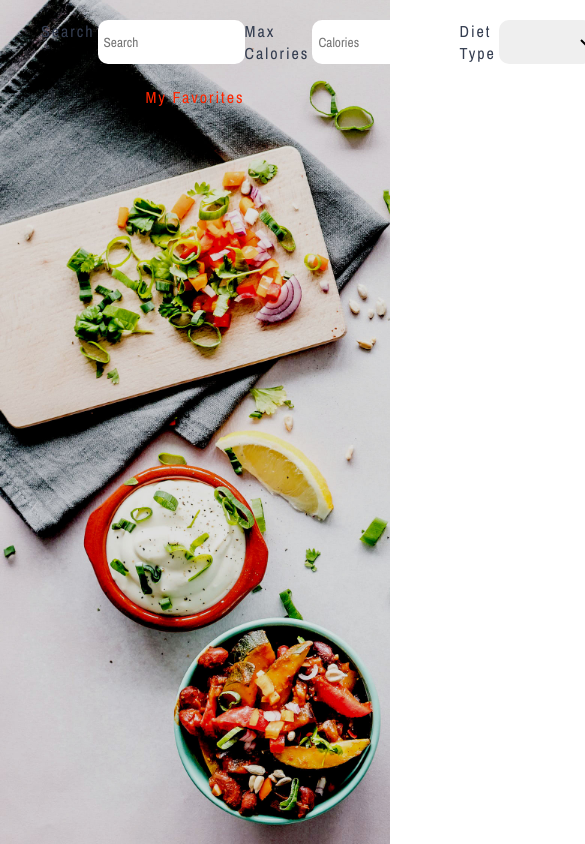
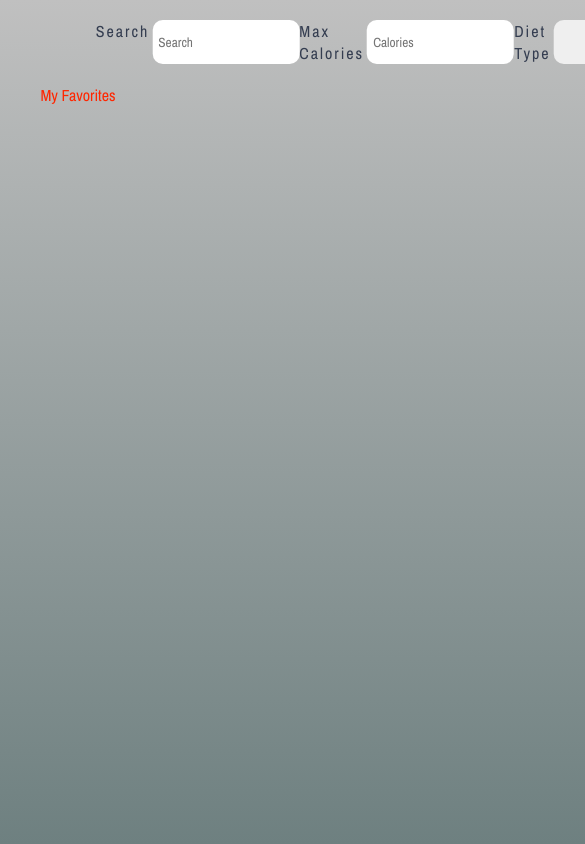
Before and after one commit to emilyBiegas/AngularGroupProject, an Angular app: page /search-criteria in a window 390 px wide. Shown: the top 844 px of the page, 585 px wide, since content can reach past the window. Built offline with nearby package versions, Linux system fonts and the light colour scheme.

Commit message:
Mobile Styling

```diff
--- a/src/app/search-criteria/search-criteria.component.css
+++ b/src/app/search-criteria/search-criteria.component.css
@@ -1,3 +1,90 @@
+/* .mStyling {
+  height: 400px;
+  width: 700px;
+} */
+
+.bod {
+  height: 100vh;
+  width: 100vh;
+  background-image: linear-gradient(
+    to bottom,
+    rgba(192, 192, 192, 1),
+    rgb(110, 128, 128)
+  );
+  background-repeat: no-repeat;
+}
+.noBg {
+  background-image: none;
+}
+#fav {
+  position: absolute;
+  top: 10vh;
+  left: 20%;
+  transform: translate(-50%);
+  color: rgb(255, 38, 0);
+}
+
+#fav:hover {
+  color: coral;
+}
+
+input {
+  box-shadow: none;
+  border: none;
+  border-radius: 10px;
+  padding: 4px 6px;
+}
+
+button {
+  padding: 4px 6px;
+  border-radius: 10px;
+  border: none;
+  padding: 4px 6px;
+}
+input {
+  width: 20vh;
+  border-radius: 10px;
+  padding: 4px, 6px;
+}
+#diet-type {
+  padding: 4px 6px;
+  border-radius: 10px;
+  border: none;
+  padding: 4px, 6px;
+}
+.form {
+  border-radius: 20px;
+  width: 30vh;
+  padding: 2px;
+
+  justify-content: space-evenly;
+}
+section {
+  position: absolute;
+  width: 60vh;
+  display: flex;
+  flex-direction: column;
+  align-items: center;
+  left: 50%;
+  top: 5%;
+  display: block;
+  transform: translate(-20%, -50%);
+  color: rgb(52, 61, 80);
+  letter-spacing: 2px;
+}
+
+form {
+  display: flex;
+  flex-direction: row;
+  justify-content: space-around;
+  margin-top: 20px;
+  margin-bottom: 20px;
+}
+
+label {
+  margin-right: 3px;
+}
+@media only screen and (min-width: 768px) {
   .bod {
     height: 100vh;
     width: 100%;
@@ -74,3 +161,4 @@ form {
   label {
     margin-right: 3px;
   }
+}
--- a/src/app/search-criteria/search-criteria.component.html
+++ b/src/app/search-criteria/search-criteria.component.html
@@ -32,7 +32,7 @@
         Find Recipes
       </button>
     </form>
-    <a id="fav" routerLink="/favorites">My Favorites</a>
   </section>
+  <a id="fav" routerLink="/favorites">My Favorites</a>
   <app-recipe-list [recipes]="recipes"></app-recipe-list>
 </main>
```
Lines whose indentation alone changed are shown as unchanged.
